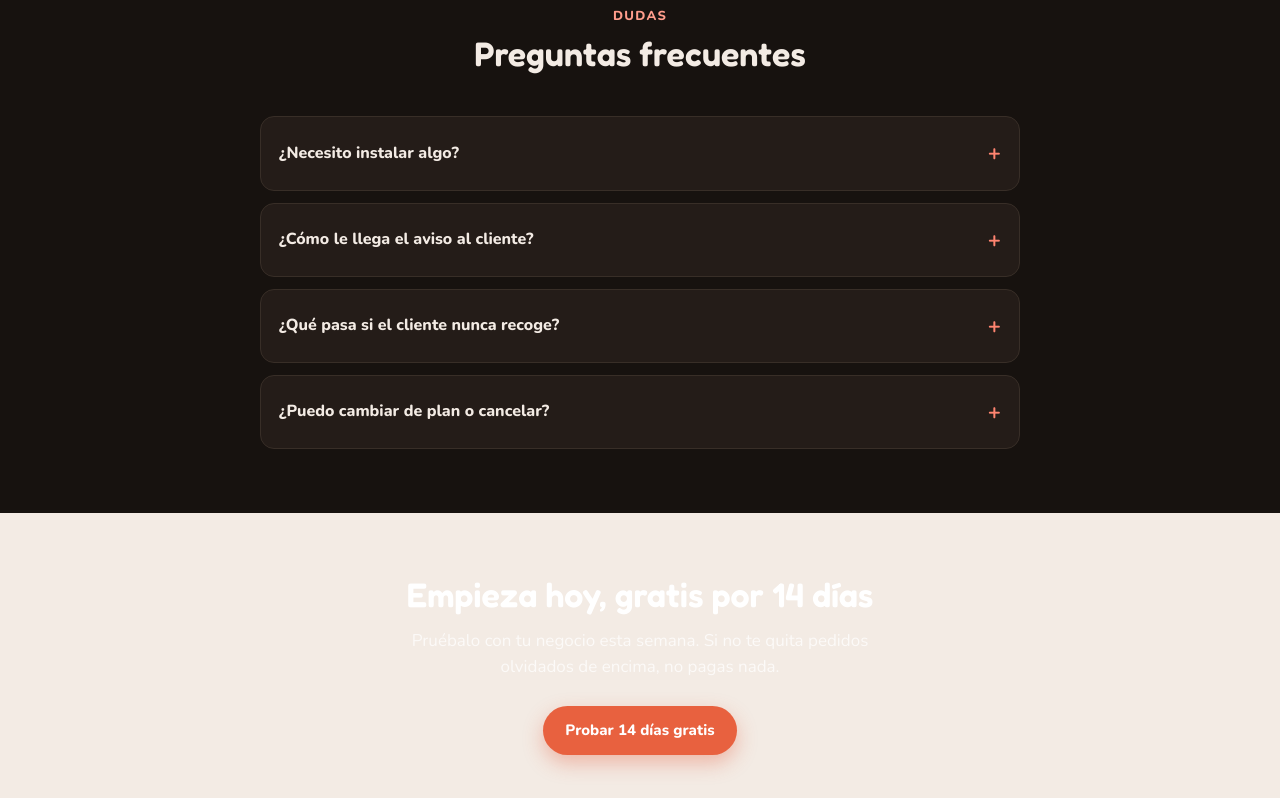
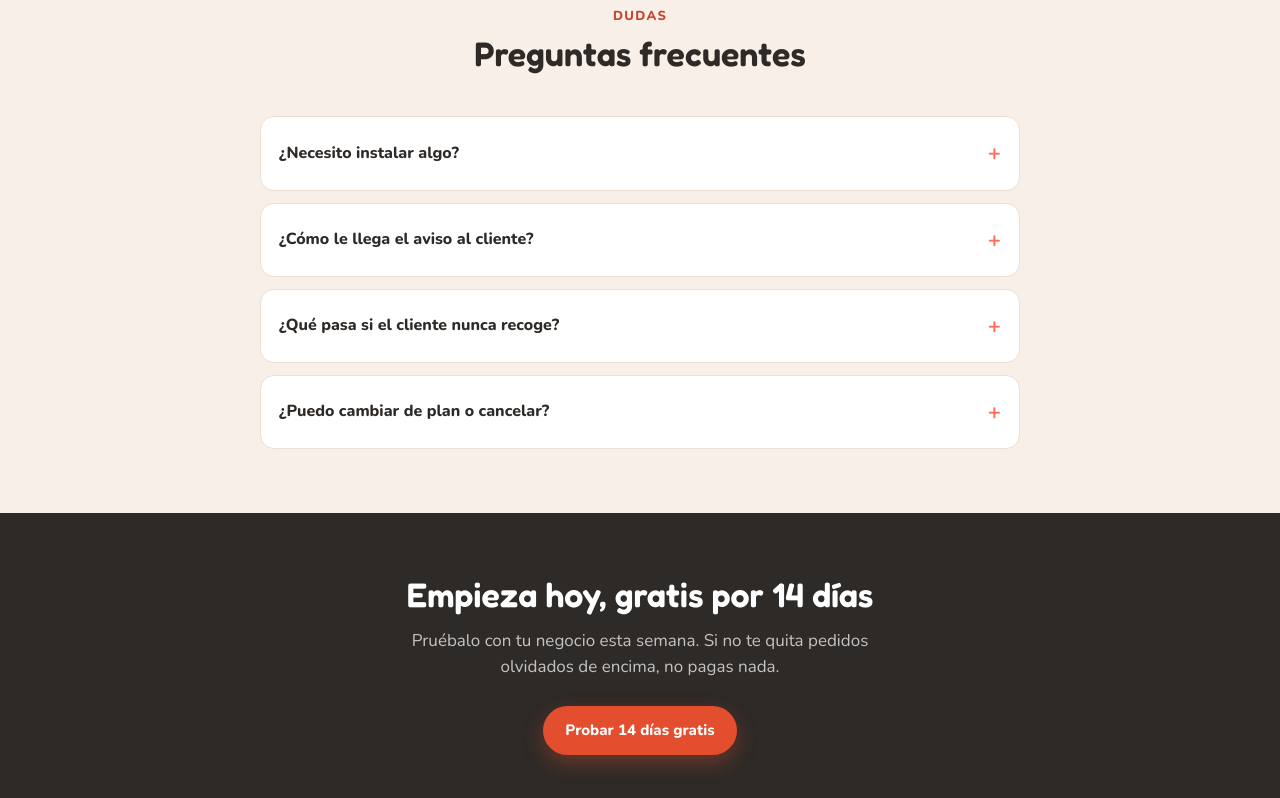
Before and after one commit to PabloAbiud/holapendi, a plain HTML site: page index.html in a window 1280 px wide. Shown: the part 3032-3830 px from the top of the page. Drawn offline with nearby package versions, Linux system fonts and the dark colour scheme.

Commit message:
Forzar tema claro (crema) en la landing

```diff
--- a/index.html
+++ b/index.html
@@ -29,7 +29,7 @@
     color-scheme: light;
   }
   @media (prefers-color-scheme: dark) {
-    :root:not([data-theme="light"]) {
+    :root[data-theme="dark"] {
       --bg: #17120F;
       --surface: #241C18;
       --surface-2: #1D1611;
```
